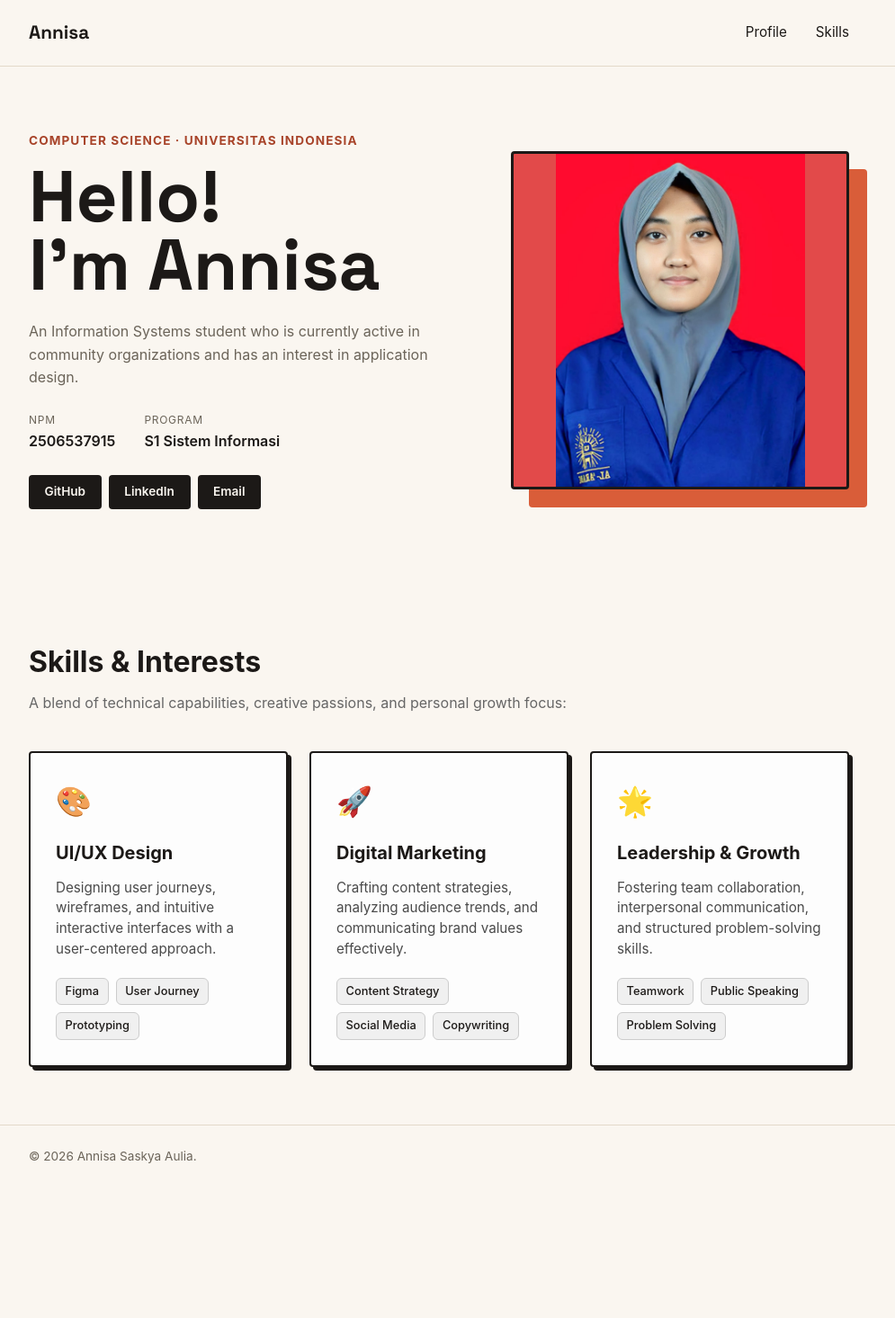
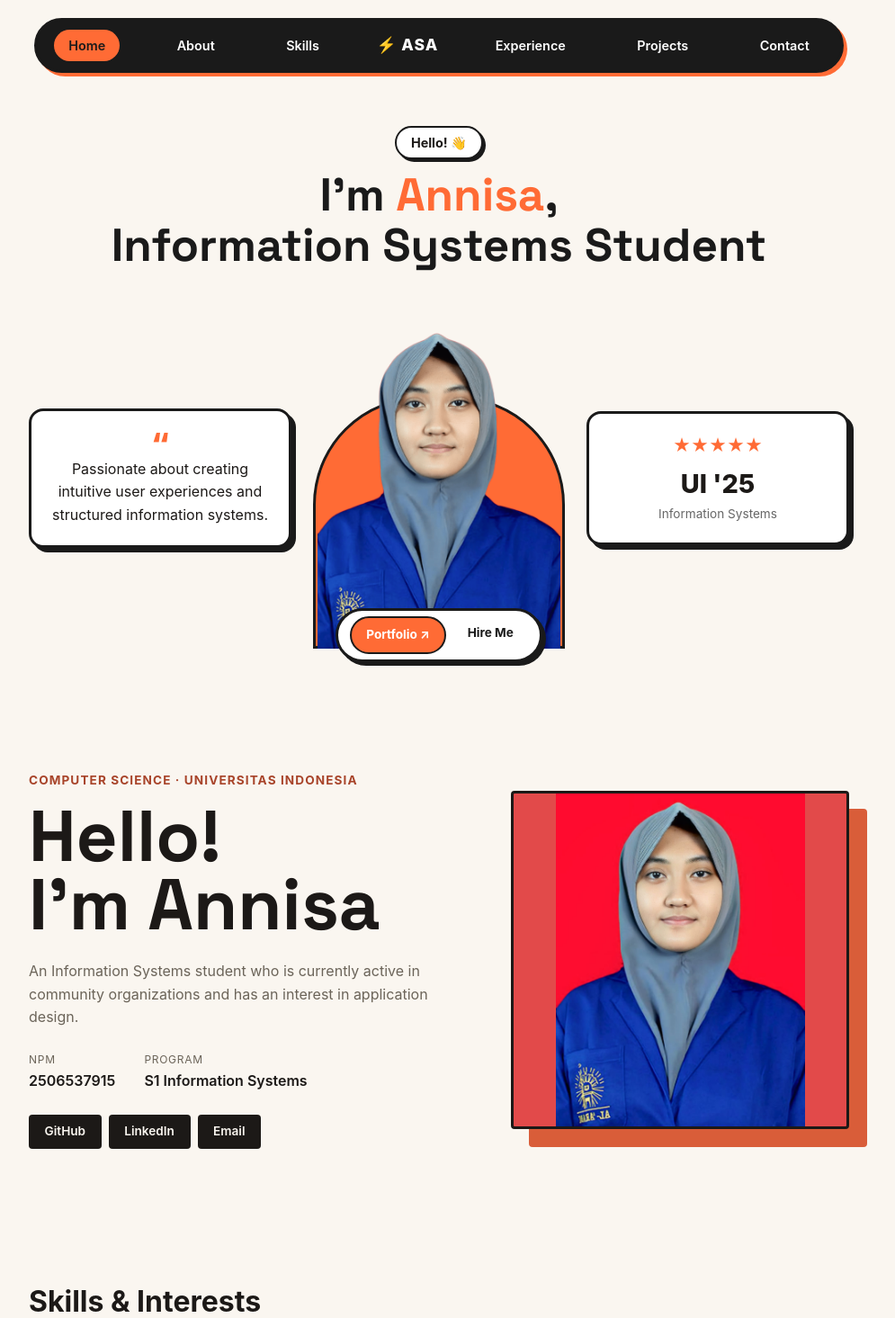
Before and after one commit to annisasaskya3-art/myportofolio, a Django app: page / in a window 1280 px wide. Shown: the top 1465 px of the page at 90% size, without its empty margins (152-1147 px from the left). Before the commit the page ends 1293 px from the top, so only its background shows below. Run offline with Django 5.2, Linux system fonts and the light colour scheme.

Commit message:
style(hero): redesign hero section with new layout and profile display

```diff
--- a/static/css/style.css
+++ b/static/css/style.css
@@ -277,3 +277,217 @@ h1, .brand {
     padding: 0.25rem 0.6rem;
     border-radius: 6px;
 }
+
+/* ===================================
+   FLOATING NAVBAR
+   =================================== */
+.floating-navbar {
+    position: fixed;
+    top: 20px;
+    left: 50%;
+    transform: translateX(-50%);
+    z-index: 1000;
+    width: 90%;
+    max-width: 900px;
+}
+
+.nav-pill {
+    background: #1a1a1a;
+    display: flex;
+    align-items: center;
+    justify-content: space-between;
+    padding: 0.6rem 1.2rem;
+    border-radius: 50px;
+    border: 3px solid #1a1a1a;
+    box-shadow: 4px 4px 0px #ff6b35;
+}
+
+.nav-link {
+    color: #ffffff;
+    text-decoration: none;
+    font-size: 0.9rem;
+    font-weight: 600;
+    padding: 0.4rem 1rem;
+    border-radius: 20px;
+    transition: all 0.2s ease;
+}
+
+.nav-link.active, .nav-link:hover {
+    background: #ff6b35;
+    color: #1a1a1a;
+}
+
+.nav-logo {
+    color: #ffffff;
+    font-weight: 800;
+    font-size: 1.1rem;
+    letter-spacing: 1px;
+}
+
+/* ===================================
+   HERO SECTION LAYOUT
+   =================================== */
+.hero-section {
+    padding-top: 140px; /* Jarak biar ga ketutup floating navbar */
+    padding-bottom: 4rem;
+    text-align: center;
+}
+
+.hero-header {
+    margin-bottom: 2.5rem; /* Jarak antara judul dan foto */
+    position: relative;
+    z-index: 1;
+}
+
+.greeting-badge {
+    display: inline-block;
+    border: 2px solid #1a1a1a;
+    background: #ffffff;
+    padding: 0.3rem 1rem;
+    border-radius: 30px;
+    font-weight: 700;
+    font-size: 0.9rem;
+    box-shadow: 3px 3px 0px #1a1a1a;
+    margin-bottom: 0.75rem;
+}
+
+.hero-title {
+    font-size: 3.2rem;
+    font-weight: 800;
+    line-height: 1.1;
+    color: #1a1a1a;
+    margin: 0;
+}
+
+.highlight-text {
+    color: #ff6b35;
+}
+
+/* Grid Layout 3 Kolom */
+.hero-main-content {
+    display: grid;
+    grid-template-columns: 1fr 280px 1fr;
+    align-items: center;
+    gap: 1.5rem;
+    max-width: 1050px;
+    margin: 0 auto;
+}
+
+/* Container Tengah Foto & Shapes */
+.hero-image-wrapper {
+    position: relative;
+    height: 380px;
+    display: flex;
+    flex-direction: column;
+    align-items: center;
+    justify-content: flex-end;
+}
+
+.shape-backdrop {
+    position: absolute;
+    bottom: 0;
+    width: 280px;
+    height: 280px;
+    background: #ff6b35;
+    border-radius: 120px 120px 0 0;
+    border: 3px solid #1a1a1a;
+    z-index: 1;
+}
+
+.hero-profile-img {
+    position: absolute;
+    bottom: 0;
+    width: auto;
+    height: 360px;
+    object-fit: contain;
+    z-index: 2;
+}
+
+/* Floating Buttons di Bawah Foto */
+.hero-cta-group {
+    position: relative;
+    z-index: 3;
+    margin-bottom: -15px; /* Sedikit melayang di batas bawah */
+    display: flex;
+    gap: 0.5rem;
+    background: #ffffff;
+    padding: 0.4rem 0.8rem;
+    border-radius: 40px;
+    border: 3px solid #1a1a1a;
+    box-shadow: 4px 4px 0px #1a1a1a;
+}
+
+.btn-primary {
+    background: #ff6b35;
+    color: #ffffff;
+    padding: 0.5rem 1rem;
+    border-radius: 30px;
+    text-decoration: none;
+    font-weight: 700;
+    border: 2px solid #1a1a1a;
+    font-size: 0.85rem;
+}
+
+.btn-secondary {
+    background: transparent;
+    color: #1a1a1a;
+    padding: 0.5rem 1rem;
+    border-radius: 30px;
+    text-decoration: none;
+    font-weight: 700;
+    font-size: 0.85rem;
+}
+
+/* Cards Kiri & Kanan */
+.hero-card {
+    background: #ffffff;
+    border: 3px solid #1a1a1a;
+    border-radius: 16px;
+    padding: 1.25rem;
+    box-shadow: 5px 5px 0px #1a1a1a;
+    z-index: 2;
+}
+
+.left-card .quote-mark {
+    font-size: 2rem;
+    font-weight: 900;
+    line-height: 1;
+    display: block;
+    color: #ff6b35;
+}
+
+.right-card {
+    text-align: center;
+}
+
+.rating-stars {
+    color: #ff6b35;
+    font-size: 1.2rem;
+    margin-bottom: 0.3rem;
+}
+
+.stat-number {
+    font-size: 1.8rem;
+    font-weight: 800;
+    margin: 0;
+}
+
+.stat-label {
+    font-size: 0.85rem;
+    color: #666;
+    margin: 0;
+}
+
+/* Responsif Mobile */
+@media (max-width: 850px) {
+    .hero-main-content {
+        grid-template-columns: 1fr;
+    }
+    .left-card, .right-card {
+        max-width: 300px;
+        margin: 0 auto;
+    }
+    .hero-title {
+        font-size: 2.2rem;
+    }
+}
--- a/templates/index.html
+++ b/templates/index.html
@@ -10,15 +10,62 @@
     <link rel="stylesheet" href="/static/css/style.css?v=2">
 </head>
 <body>
-    <header class="site-header">
-        <div class="container">
-            <a href="#profile" class="brand">Annisa</a>
-            <nav>
-                <a href="#profile">Profile</a>
-                <a href="#skills">Skills</a>
-            </nav>
+    <!-- FLOATING NAVBAR -->
+<header class="floating-navbar">
+    <nav class="nav-pill">
+        <a href="#home" class="nav-link active">Home</a>
+        <a href="#about" class="nav-link">About</a>
+        <a href="#skills" class="nav-link">Skills</a>
+        <div class="nav-logo">⚡ ASA</div>
+        <a href="#experience" class="nav-link">Experience</a>
+        <a href="#projects" class="nav-link">Projects</a>
+        <a href="#contact" class="nav-link">Contact</a>
+    </nav>
+</header>
+
+<!-- HERO SECTION -->
+<section class="hero-section" id="home">
+    <div class="container">
+
+        <!-- 1. Title -->
+        <div class="hero-header">
+            <span class="greeting-badge">Hello! 👋</span>
+            <h1 class="hero-title">
+                I'm <span class="highlight-text">Annisa</span>,<br>
+                Information Systems Student
+            </h1>
         </div>
-    </header>
+
+        <!-- 2. Grid 3 Kolom di Bawah Judul -->
+        <div class="hero-main-content">
+
+            <!-- Left Card -->
+            <div class="hero-card left-card">
+                <span class="quote-mark">“</span>
+                <p>Passionate about creating intuitive user experiences and structured information systems.</p>
+            </div>
+
+            <!-- Center Image Area -->
+            <div class="hero-image-wrapper">
+                <div class="shape-backdrop"></div>
+                <img src="/static/img/MyPhoto(1).png" alt="Annisa Saskya Aulia" class="hero-profile-img">
+
+                <div class="hero-cta-group">
+                    <a href="#projects" class="btn-primary">Portfolio ↗</a>
+                    <a href="#contact" class="btn-secondary">Hire Me</a>
+                </div>
+            </div>
+
+            <!-- Right Card -->
+            <div class="hero-card right-card">
+                <div class="rating-stars">★★★★★</div>
+                <h3 class="stat-number">UI '25</h3>
+                <p class="stat-label">Information Systems</p>
+            </div>
+
+        </div>
+    </div>
+</section>
 
     <main>
         <section class="hero" id="profile">
@@ -40,7 +87,7 @@
                         </div>
                         <div class="meta-row">
                             <dt>Program</dt>
-                            <dd>S1 Sistem Informasi</dd>
+                            <dd>S1 Information Systems</dd>
                         </div>
                     </dl>
                     <div class="social-links">
```
Also changed, not shown: static/img/MyPhoto(1).png (added).
